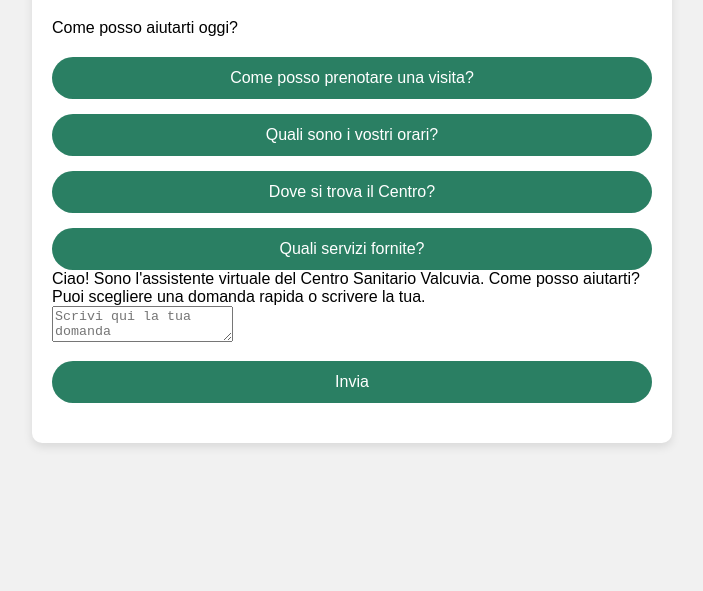
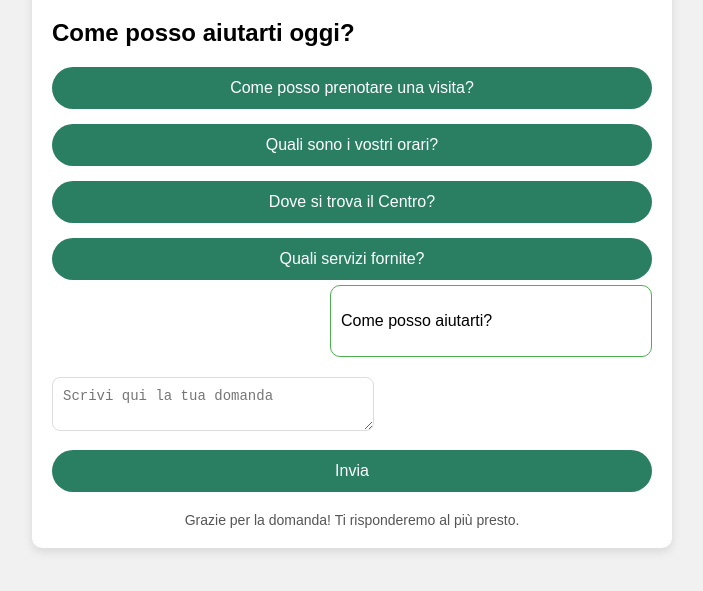
Before and after one commit to RGAdvisor/chatbot-cmvc, a plain HTML site: page index.html in a window 1280 px wide. Shown: the part 101-692 px from the top of the page, without its empty margins (288-991 px from the left). Drawn offline with Linux system fonts and the light colour scheme.

Commit message:
index.html

```diff
--- a/index.html
+++ b/index.html
@@ -9,36 +9,30 @@
 <body>
     <div class="container">
         <h1>Benvenuto al Centro Sanitario Valcuvia</h1>
-        <p>Come posso aiutarti oggi?</p>
+        <h2>Come posso aiutarti oggi?</h2>
 
         <div class="button-group">
-            <!-- Aggiunto data-question per prendere il testo del bottone -->
-            <button class="button" data-tipo="prenotazione" data-question="Come posso prenotare una visita?">Come posso prenotare una visita?</button>
-            <button class="button" data-tipo="orari" data-question="Quali sono i vostri orari?">Quali sono i vostri orari?</button>
-            <button class="button" data-tipo="indirizzo" data-question="Dove si trova il Centro?">Dove si trova il Centro?</button>
-            <button class="button" data-tipo="specialita" data-question="Quali servizi fornite?">Quali servizi fornite?</button>
+            <button id="button1" class="button" data-tipo="prenotazione">Come posso prenotare una visita?</button>
+            <button id="button2" class="button" data-tipo="orari">Quali sono i vostri orari?</button>
+            <button id="button3" class="button" data-tipo="indirizzo">Dove si trova il Centro?</button>
+            <button id="button4" class="button" data-tipo="specialita">Quali servizi fornite?</button>
         </div>
 
-        <!-- Area dedicata per la risposta alle domande fisse -->
-        <div id="fixed-answer-area" class="response-box" style="display: none;">
-            <!-- La risposta verrà inserita qui da JavaScript -->
+        <!-- Domanda iniziale a sinistra -->
+        <div class="initial-question">
+            <p>Come posso aiutarti?</p>
         </div>
 
-        <!-- Contenitore principale della chat dinamica -->
-        <div id="chat-container">
-            <!-- I messaggi verranno aggiunti qui da JavaScript -->
-        </div>
+        <!-- Area dove l'utente scrive la domanda -->
+        <textarea id="domanda" class="question-input" placeholder="Scrivi qui la tua domanda"></textarea>
 
-        <!-- Rimosso il blocco statico "initial-question" e "user-message" -->
+        <button class="submit-button">Invia</button>
 
-        <!-- Area di input utente -->
-        <div class="input-area">
-             <textarea id="domanda" placeholder="Scrivi qui la tua domanda"></textarea>
-             <button id="submit-button" class="submit-button">Invia</button>
-        </div>
+        <!-- Contenitore per visualizzare le risposte -->
+        <div id="chat-container" class="chat-container"></div>
 
         <footer>
-            <!-- Spostato il messaggio di ringraziamento nel JS per quando si invia una domanda libera -->
+            Grazie per la domanda! Ti risponderemo al più presto.
         </footer>
     </div>
 
```
